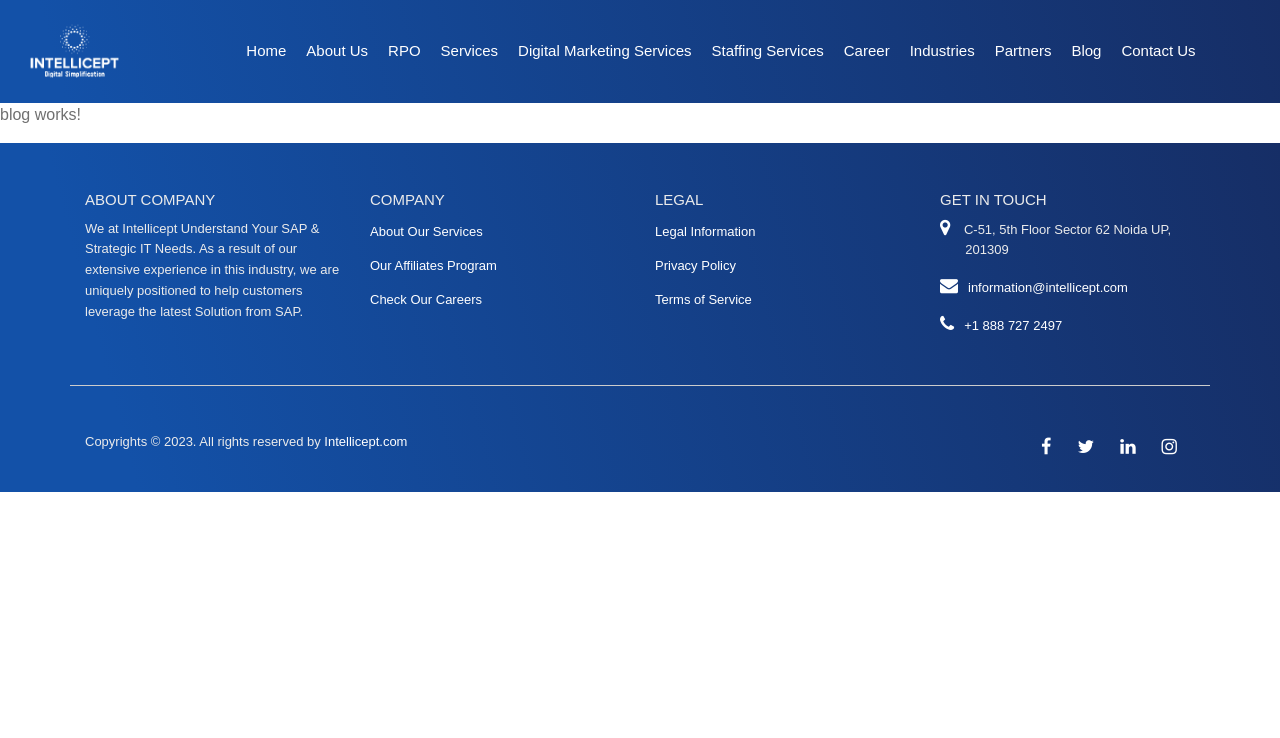
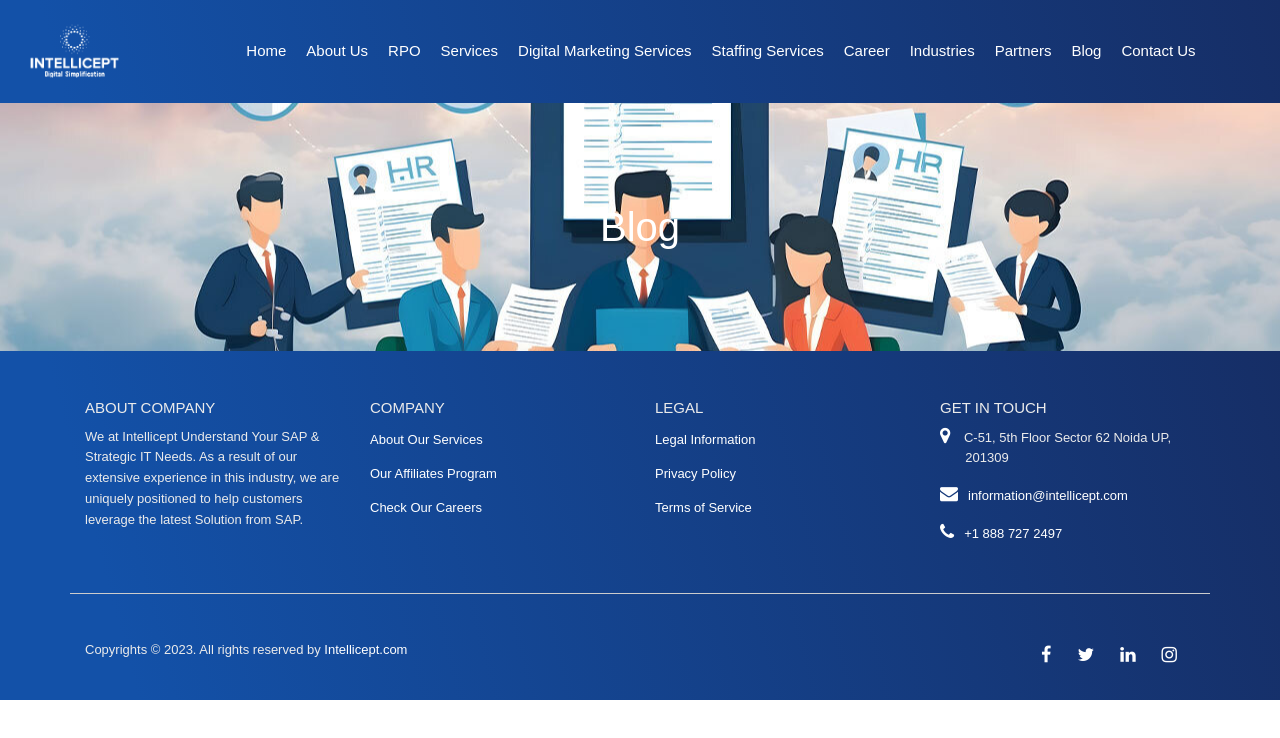
Before and after one commit to Jisan-md/Intellicept-website, an Angular app: page /blog in a window 1280 px wide. Shown: the top 738 px of the page. Built offline with nearby package versions, Linux system fonts and the light colour scheme.

Commit message:
second commit

```diff
--- a/src/app/pages/blog/blog.component.html
+++ b/src/app/pages/blog/blog.component.html
@@ -1 +1,14 @@
-<p>blog works!</p>
+<section class="hero-section ptb-10 gradient" id="demo7"
+    style="background: url('assets/staffing.jpg')no-repeat center center / cover">
+    <div class="hero-bottom-shape-two"></div>
+    <div class="container">
+        <div class="row justify-content-center">
+            <div class="col-md-8 col-lg-7">
+                <div class="page-header-content text-white text-center pt-sm-5 pt-md-5 pt-lg-0">
+                    <h1 class="text-white mb-0">Blog</h1>
+
+                </div>
+            </div>
+        </div>
+    </div>
+</section>
--- a/src/app/pages/blog/blog.component.scss
+++ b/src/app/pages/blog/blog.component.scss
@@ -0,0 +1,3 @@
+.ptb-10 {
+        padding: 100px 0;
+    }
```
Also changed, not shown: src/assets/staffing.jpg (added).
